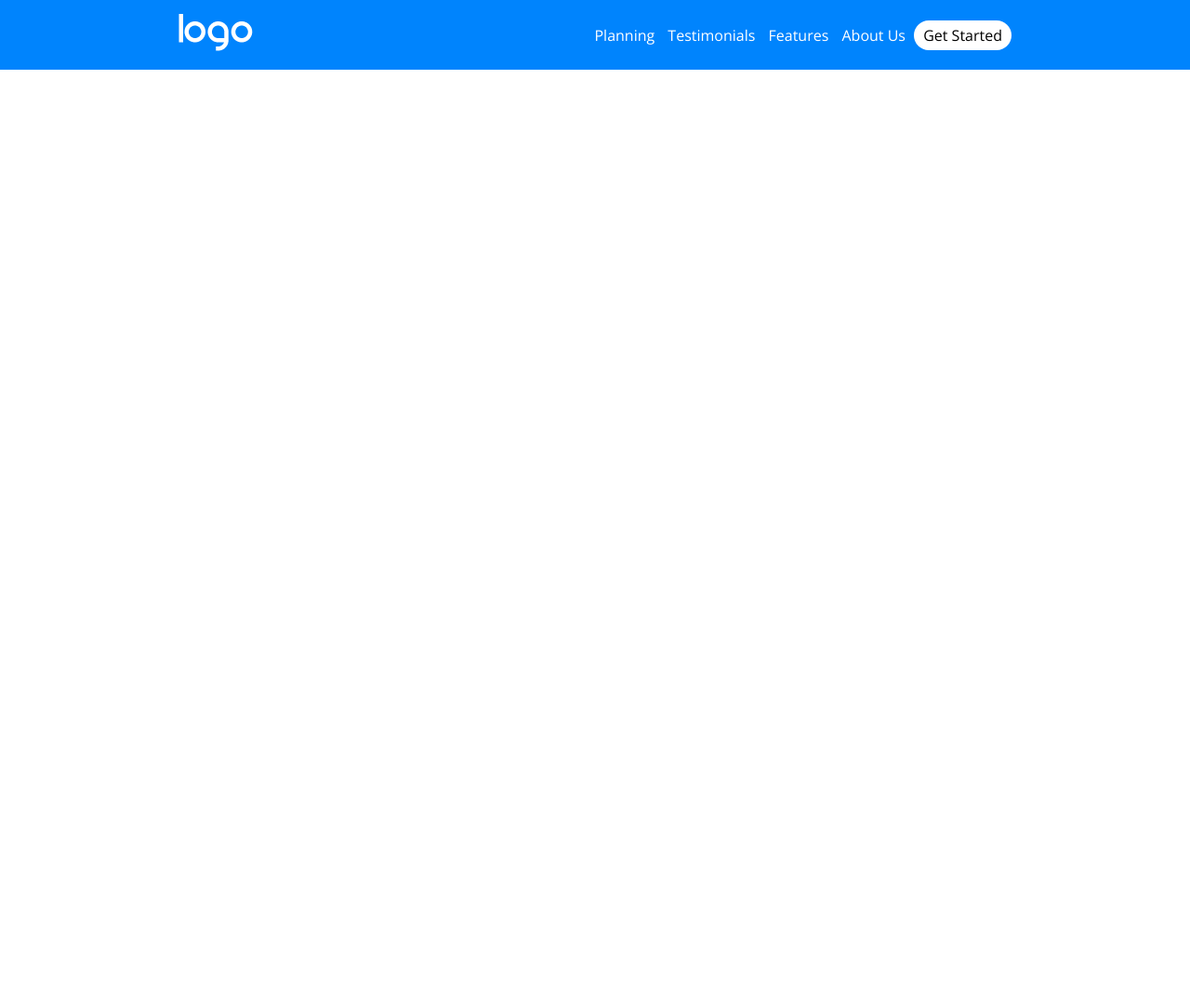
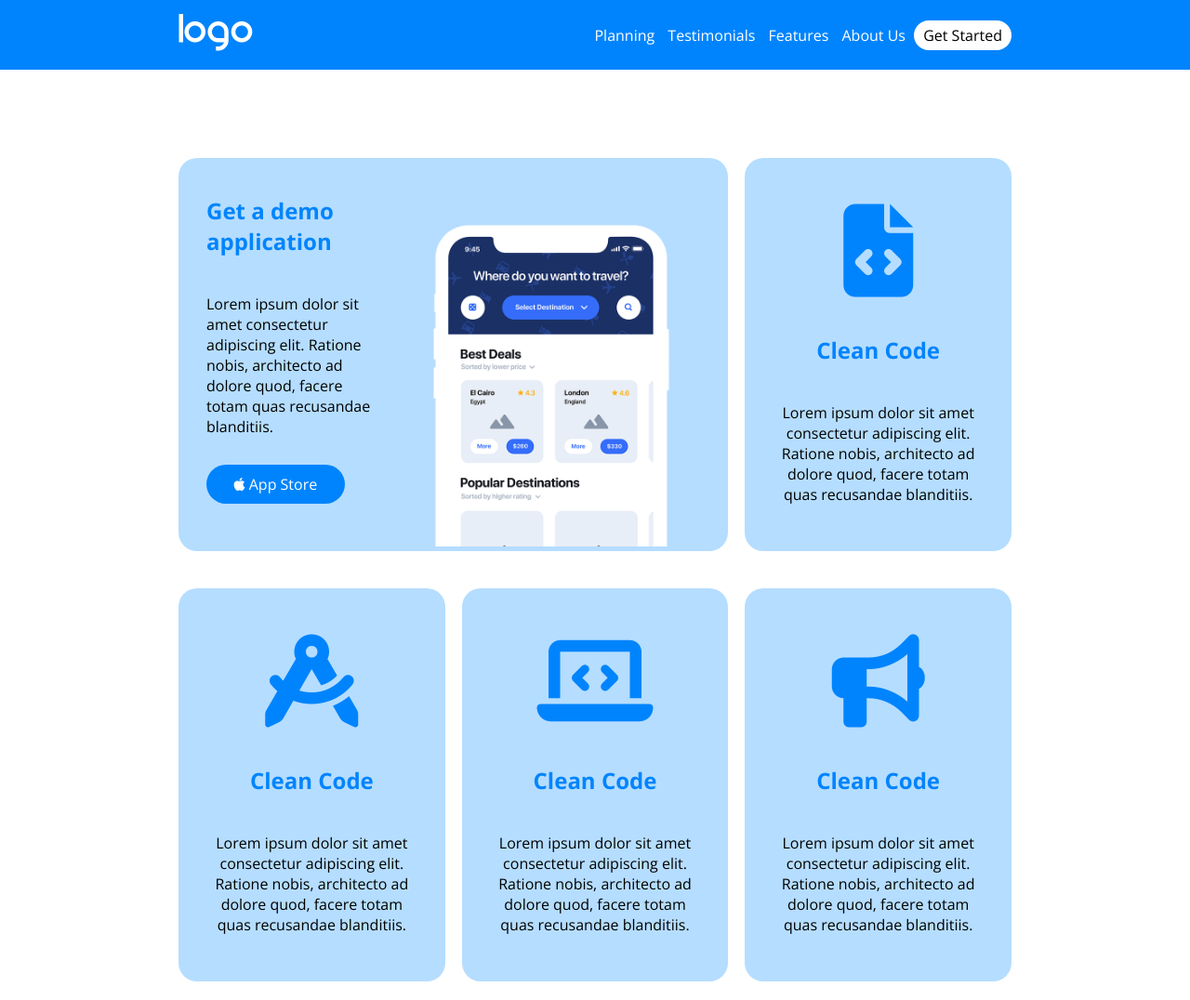
Before and after one commit to marcoaufiero/htmlcss-responsive-layout, a plain HTML site: page index.html in a window 1280 px wide. Shown: the whole page at 93% size. Before the commit the page ends 800 px from the top, so only its background shows below. Drawn offline with nearby package versions, Linux system fonts and the light colour scheme.

Commit message:
first section: mobile, tablet, desktop added

```diff
--- a/assets/css/style.css
+++ b/assets/css/style.css
@@ -14,6 +14,10 @@ body{
 
 .flex{
     display: flex;
+}
+
+.f-wrap{
+    flex-wrap: wrap;
 }
 
 .f-space-between{
@@ -50,6 +54,7 @@ header{
     background-color: #0084FD;
     padding: 15px 0;
     position: fixed;
+    z-index: 1;
     top: 0;
     width: 100%;
 }
@@ -100,3 +105,93 @@ nav a{
     }
 
 }
+
+/* MAIN */
+
+main{
+    margin-top: 150px;
+}
+
+/* intro-section */
+
+.large-card{
+    flex-basis: 100%;
+    background-color: #B5DDFF;
+    border-radius: 20px;
+    padding: 0 30px;
+    margin: 20px 0;
+}
+
+.card{
+    flex-basis: 100%;
+    background-color: #B5DDFF;
+    border-radius: 20px;
+    padding: 10px 30px;
+    margin: 20px 0;
+    text-align: center;
+}
+
+.large-card h2, p{
+    padding: 20px 0 ;
+}
+
+.card *{
+    margin: 20px 0;
+}
+
+.large-card img{
+    width: 100%;
+    padding-top: 20px;
+}
+
+.card img{
+    width: 100%;
+}
+
+.card i{
+    font-size: 100px;
+    color: #0084FD;
+}
+
+.intro-btn{
+    background-color: #0084FD;
+    color: white;
+    width: 80%;
+    text-align: center;
+    padding: 10px 0;
+    margin: 10px 0;
+}
+
+.intro-section h2{
+    color: #0084FD;
+    margin-top: 20px;
+}
+
+@media screen and (min-width:768px){
+
+    .large-card{
+        flex-basis: 66%;
+    }
+
+    .card{
+        flex-basis: 32%;
+    }
+}
+
+@media screen and (min-width: 1024px){
+
+    .large-card{
+        display: flex;
+        justify-content: space-between;
+    }
+
+    .large-card-left{
+        flex-basis: 35%;
+    }
+
+    .large-card-right{
+        align-self: flex-end;
+        flex-basis: 60%;
+    }
+
+}
--- a/index.html
+++ b/index.html
@@ -32,7 +32,70 @@
 
     <main>
 
-        <section>
+        <section class="intro-section">
+
+            <div class="card-container-s1 container flex f-wrap f-space-between">
+
+                <div class="large-card">
+                    <div class="large-card-left">
+                        <h2>Get a demo application</h2>
+                        <p>Lorem ipsum dolor sit amet consectetur adipiscing elit. Ratione nobis, architecto ad dolore quod, facere totam quas recusandae blanditiis.</p>
+                        <div class="btn intro-btn"><i class="fa-brands fa-apple"></i><span> App Store</span></div>
+                    </div>
+                    <div class="large-card-right">
+                        <img src="./assets/img/phone.png" alt="">
+                    </div>
+                </div>
+
+                <div class="card">
+                    <div>
+                        <i class="fa-solid fa-file-code"></i>
+                    </div>
+                    <div>
+                        <h2>Clean Code</h2>
+                    </div>
+                    <div>
+                        <p>Lorem ipsum dolor sit amet consectetur adipiscing elit. Ratione nobis, architecto ad dolore quod, facere totam quas recusandae blanditiis.</p>
+                    </div>
+                </div>
+
+                <div class="card">
+                    <div>
+                        <i class="fa-solid fa-compass-drafting"></i>
+                    </div>
+                    <div>
+                        <h2>Clean Code</h2>
+                    </div>
+                    <div>
+                        <p>Lorem ipsum dolor sit amet consectetur adipiscing elit. Ratione nobis, architecto ad dolore quod, facere totam quas recusandae blanditiis.</p>
+                    </div>
+                </div>
+
+                <div class="card">
+                    <div>
+                        <i class="fa-solid fa-laptop-code"></i>
+                    </div>
+                    <div>
+                        <h2>Clean Code</h2>
+                    </div>
+                    <div>
+                        <p>Lorem ipsum dolor sit amet consectetur adipiscing elit. Ratione nobis, architecto ad dolore quod, facere totam quas recusandae blanditiis.</p>
+                    </div>
+                </div>
+
+                <div class="card">
+                    <div>
+                        <i class="fa-solid fa-bullhorn"></i>
+                    </div>
+                    <div>
+                        <h2>Clean Code</h2>
+                    </div>
+                    <div>
+                        <p>Lorem ipsum dolor sit amet consectetur adipiscing elit. Ratione nobis, architecto ad dolore quod, facere totam quas recusandae blanditiis.</p>
+                    </div>
+                </div>
+
+            </div>
 
         </section>
 
```
